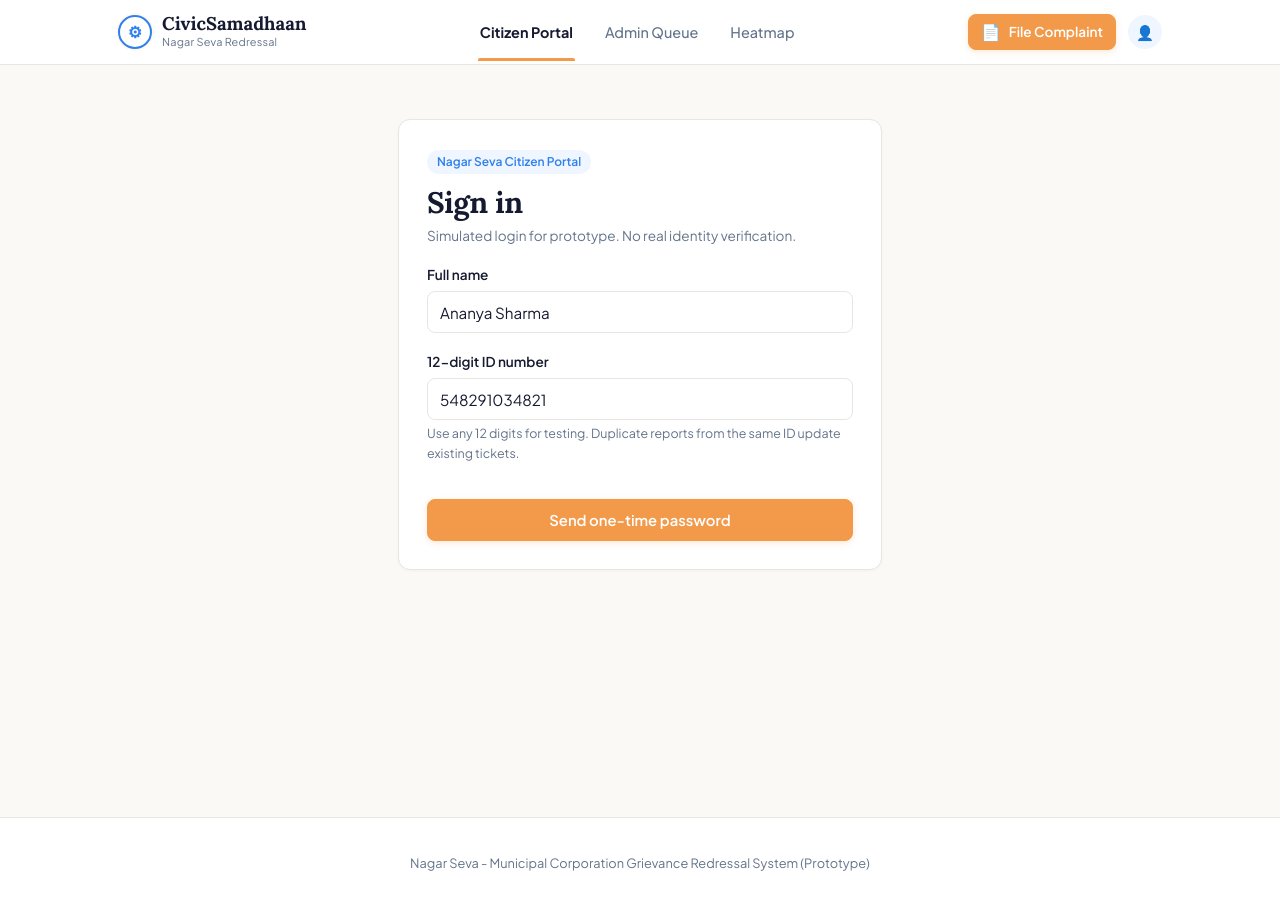
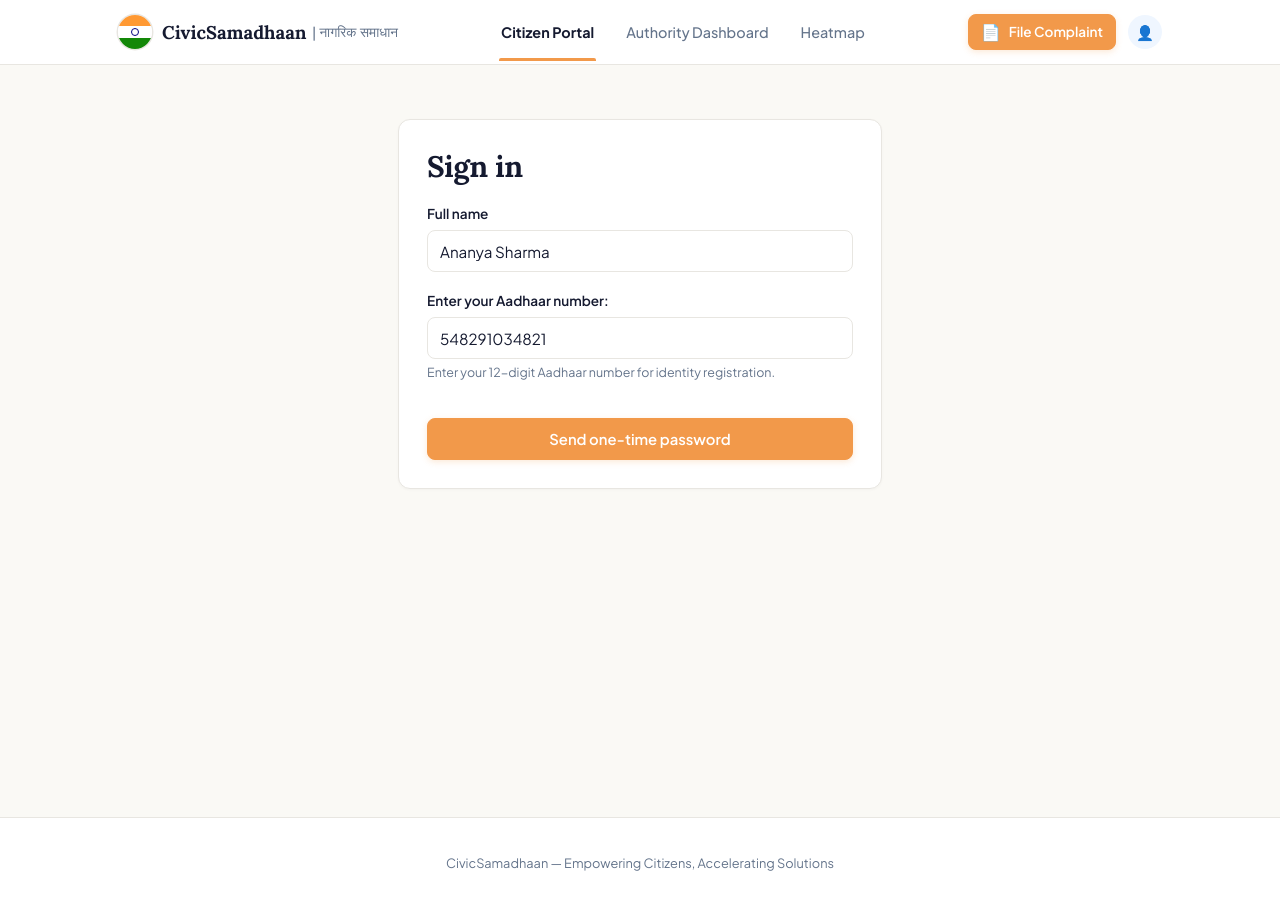
Before and after one commit to Akshat-Rai0/civic_samadhan_hackquest, a React (Vite) app in the folder grievance-app/frontend/: page /login in a window 1280 px wide. Built offline with nearby package versions, Linux system fonts and the light colour scheme; no server answers.

Commit message:
feat: Update UI text and improve component styling for better user experience

```diff
--- a/grievance-app/frontend/src/App.jsx
+++ b/grievance-app/frontend/src/App.jsx
@@ -70,18 +70,20 @@ function NavigationHeader() {
               width: '34px',
               height: '34px',
               borderRadius: '50%',
-              backgroundColor: '#FFFFFF',
-              border: '2px solid var(--color-blue)',
-              color: 'var(--color-blue)',
+              overflow: 'hidden',
               display: 'flex',
-              alignItems: 'center',
-              justifyContent: 'center',
-              fontWeight: 700,
-              fontSize: '1rem',
-              boxShadow: '0 0 0 2px var(--color-orange-light)',
+              flexDirection: 'column',
+              boxShadow: '0 0 0 1.5px var(--color-border)',
+              position: 'relative',
+              flexShrink: 0,
             }}
+            title="CivicSamadhaan"
           >
-            ⚙
+            <div style={{ flex: 1, backgroundColor: '#FF9933' }} />
+            <div style={{ flex: 1, backgroundColor: '#FFFFFF', display: 'flex', alignItems: 'center', justifyContent: 'center' }}>
+              <div style={{ width: '8px', height: '8px', borderRadius: '50%', border: '1.5px solid #000080' }} />
+            </div>
+            <div style={{ flex: 1, backgroundColor: '#138808' }} />
           </div>
           <div>
             <div
@@ -91,12 +93,13 @@ function NavigationHeader() {
                 fontSize: '1.15rem',
                 color: 'var(--color-heading)',
                 lineHeight: 1.1,
+                display: 'flex',
+                alignItems: 'center',
+                gap: '6px',
               }}
             >
-              CivicSamadhaan
-            </div>
-            <div style={{ fontSize: '0.68rem', color: 'var(--color-muted)', letterSpacing: '0.02em' }}>
-              Nagar Seva Redressal
+              <span>CivicSamadhaan</span>
+              <span style={{ fontSize: '0.85rem', color: 'var(--color-muted)', fontWeight: 500 }}>| नागरिक समाधान</span>
             </div>
           </div>
         </Link>
@@ -114,7 +117,7 @@ function NavigationHeader() {
             to="/admin"
             className={`nav-tab-link ${isAdmin && location.pathname === '/admin' ? 'active' : ''}`}
           >
-            Admin Queue
+            Authority Dashboard
           </Link>
 
           <Link
@@ -259,7 +262,7 @@ export default function App() {
           }}
         >
           <div className="container">
-            Nagar Seva - Municipal Corporation Grievance Redressal System (Prototype)
+            CivicSamadhaan — Empowering Citizens, Accelerating Solutions
           </div>
         </footer>
       </div>
--- a/grievance-app/frontend/src/pages/admin/IssueDetail.jsx
+++ b/grievance-app/frontend/src/pages/admin/IssueDetail.jsx
@@ -154,7 +154,7 @@ export default function IssueDetail() {
             onClick={() => navigate('/admin')}
             style={{ marginBottom: '8px' }}
           >
-            ← Back to Queue
+            ← Back to Dashboard
           </button>
           <div className="flex items-center gap-sm">
             <h1 style={{ margin: 0 }}>{issue.ticket_id}</h1>
--- a/grievance-app/frontend/src/pages/admin/Queue.jsx
+++ b/grievance-app/frontend/src/pages/admin/Queue.jsx
@@ -41,7 +41,7 @@ export default function Queue() {
       {/* Top Welcome / Title Header */}
       <div className="flex items-center justify-between mb-md">
         <div>
-          <h1>Municipal Triage Queue</h1>
+          <h1>Admin Priority Queue</h1>
           <p className="text-muted" style={{ margin: 0 }}>
             Automated location clustering and vision-based defect ranking for department triage.
           </p>
--- a/grievance-app/frontend/src/pages/citizen/Login.jsx
+++ b/grievance-app/frontend/src/pages/citizen/Login.jsx
@@ -60,11 +60,7 @@ export default function Login() {
     <div className="container-narrow" style={{ marginTop: 'var(--spacing-xl)' }}>
       <div className="card">
         <div style={{ marginBottom: 'var(--spacing-md)' }}>
-          <span className="badge badge-blue">Nagar Seva Citizen Portal</span>
-          <h1 style={{ marginTop: 'var(--spacing-sm)', marginBottom: '4px' }}>Sign in</h1>
-          <p className="text-muted" style={{ fontSize: '0.85rem' }}>
-            Simulated login for prototype. No real identity verification.
-          </p>
+          <h1 style={{ marginTop: 0, marginBottom: '4px' }}>Sign in</h1>
         </div>
 
         {isAuthenticated && (
@@ -124,7 +120,7 @@ export default function Login() {
             </div>
 
             <div className="form-group">
-              <label htmlFor="mockid">12-digit ID number</label>
+              <label htmlFor="mockid">Enter your Aadhaar number: </label>
               <input
                 id="mockid"
                 type="text"
@@ -136,7 +132,7 @@ export default function Login() {
                 required
               />
               <div className="form-hint">
-                Use any 12 digits for testing. Duplicate reports from the same ID update existing tickets.
+                Enter your 12-digit Aadhaar number for identity registration.
               </div>
             </div>
 
--- a/grievance-app/frontend/src/pages/citizen/Upload.jsx
+++ b/grievance-app/frontend/src/pages/citizen/Upload.jsx
@@ -87,9 +87,6 @@ export default function Upload() {
         <div style={{ marginBottom: 'var(--spacing-md)' }}>
           <span className="badge badge-blue">Step 2 of 4</span>
           <h1 style={{ marginTop: 'var(--spacing-xs)', marginBottom: '4px' }}>Report an issue</h1>
-          <p className="text-muted" style={{ fontSize: '0.85rem' }}>
-            Take a photo of the problem. Geotagging and municipal classification will be applied automatically.
-          </p>
         </div>
 
         {error && <div className="notice notice-warning">{error}</div>}
@@ -131,9 +128,6 @@ export default function Upload() {
               <div style={{ textAlign: 'center', padding: 'var(--spacing-md)' }}>
                 <div style={{ fontSize: '2rem', marginBottom: '8px' }}>📷</div>
                 <div style={{ fontWeight: 600, color: 'var(--color-text)' }}>Tap to capture or select photo</div>
-                <div className="text-muted" style={{ fontSize: '0.8rem', marginTop: '4px' }}>
-                  Streetlights, potholes, garbage piles, open drains
-                </div>
               </div>
             )}
           </div>
```
